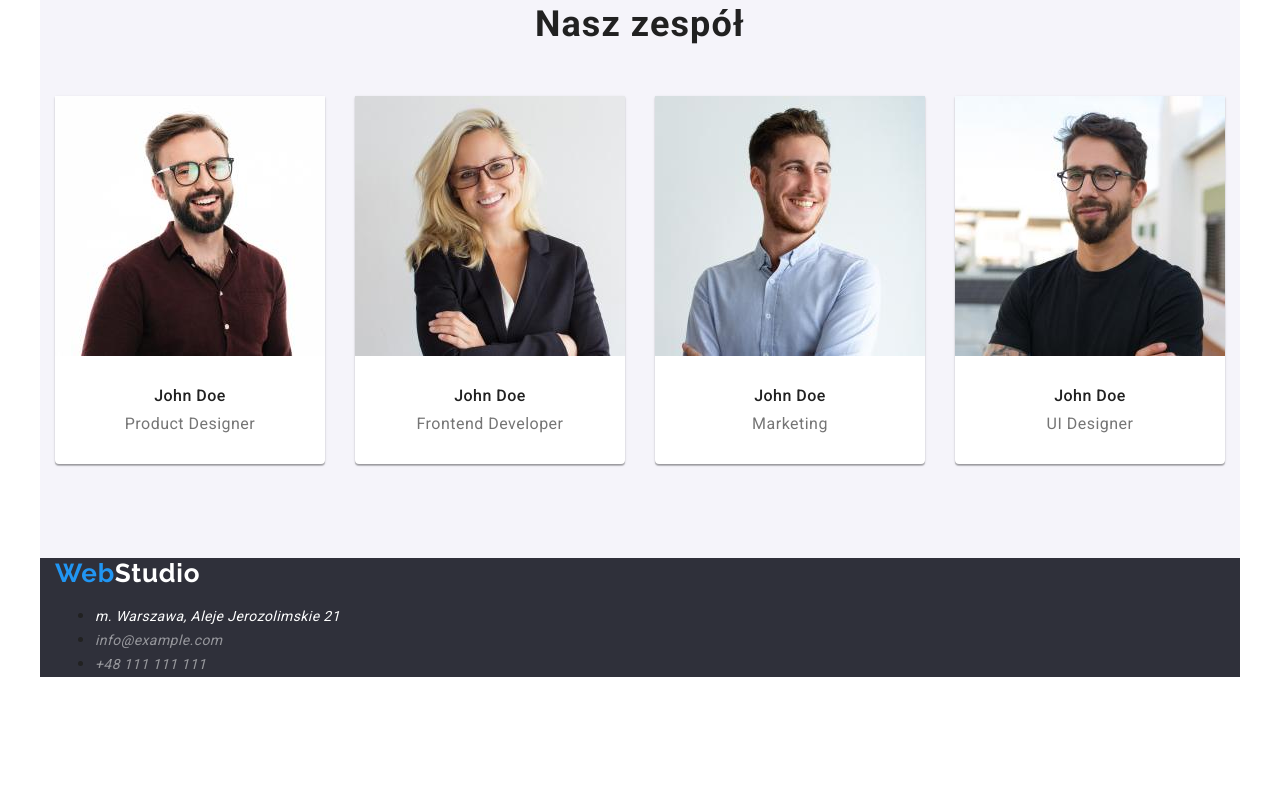
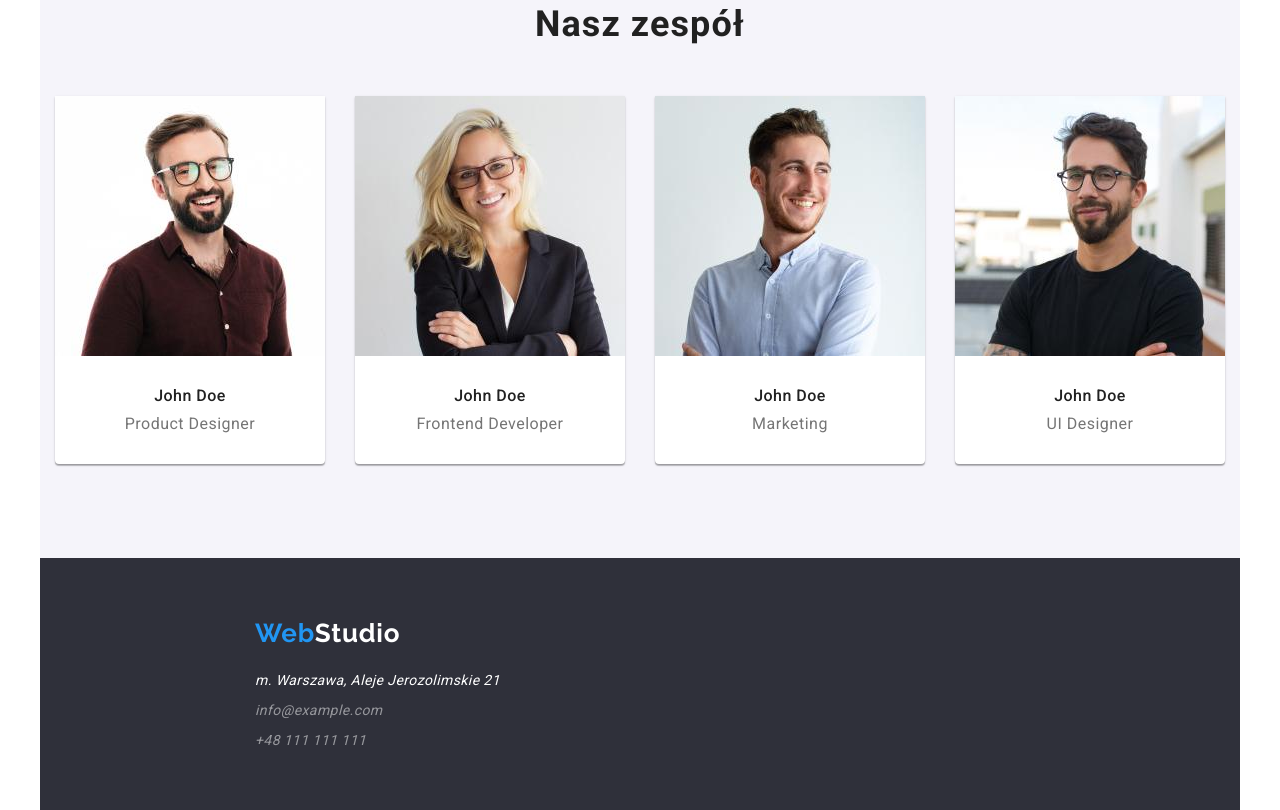
Before and after one commit to rolidabrowski/goit-markup-hw-03, a plain HTML site: page index.html in a window 1280 px wide. Shown: the part 1546-2356 px from the top of the page. Before the commit the page ends 2239 px from the top, so only its background shows below. Drawn offline with nearby package versions, Linux system fonts and the light colour scheme.

Commit message:
update footer

```diff
--- a/css/style.css
+++ b/css/style.css
@@ -253,16 +253,11 @@ body {
   margin-top: 10px;
 }
 
-.location-link {
-  text-decoration: none;
-  font-size: 0.875rem;
-  line-height: 1.7;
-  letter-spacing: 0.03em;
-  color: #fff;
-}
-
 .page-footer {
   background-color: #2f303a;
+  display: flex;
+  flex-direction: column;
+  padding: 60px 0;
 }
 
 .logo-footer {
@@ -274,6 +269,34 @@ body {
   line-height: 1.2;
   letter-spacing: 0.03em;
   color: #fff;
+  display: block;
+  width: 145px;
+  margin-left: 215px;
+}
+
+.footer-list {
+  list-style: none;
+  display: block;
+  width: 246px;
+  margin: 20px 0 0 215px;
+  padding: 0;
+}
+
+.location-link {
+  text-decoration: none;
+  font-size: 0.875rem;
+  line-height: 1.7;
+  letter-spacing: 0.03em;
+  color: #fff;
+}
+
+.footer-item {
+  display: block;
+  height: 21px;
+}
+
+.footer-list > .footer-item:not(:last-child) {
+  margin-bottom: 9px;
 }
 
 .link-footer {
--- a/index.html
+++ b/index.html
@@ -176,16 +176,16 @@
     <footer class="container page-footer">
       <a class="logo-footer" href="./index.html"><span class="highlight">Web</span>Studio</a>
       <address>
-        <ul>
-          <li>
+        <ul class="footer-list">
+          <li class="footer-item">
             <a class="location-link" href="https://goo.gl/maps/TgxnZgFD9Zsh1wPW7" target="_blank">
               m. Warszawa, Aleje Jerozolimskie 21
             </a>
           </li>
-          <li>
+          <li class="footer-item">
             <a class="link-footer" href="mailto:info@example.com">info@example.com</a>
           </li>
-          <li>
+          <li class="footer-item">
             <a class="link-footer" href="tel:+48111111111">+48 111 111 111</a>
           </li>
         </ul>
```
Also changed, not shown: portfolio.html (+14 -12 lines).
